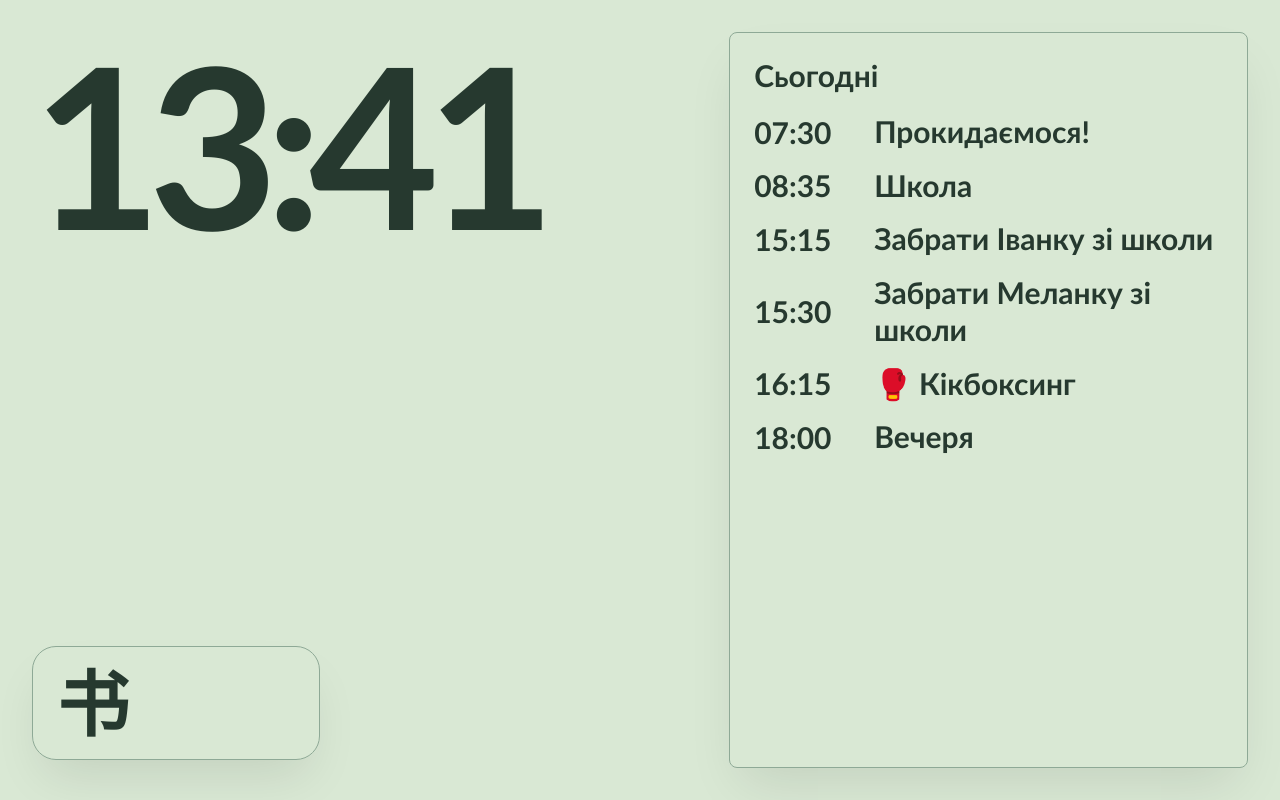
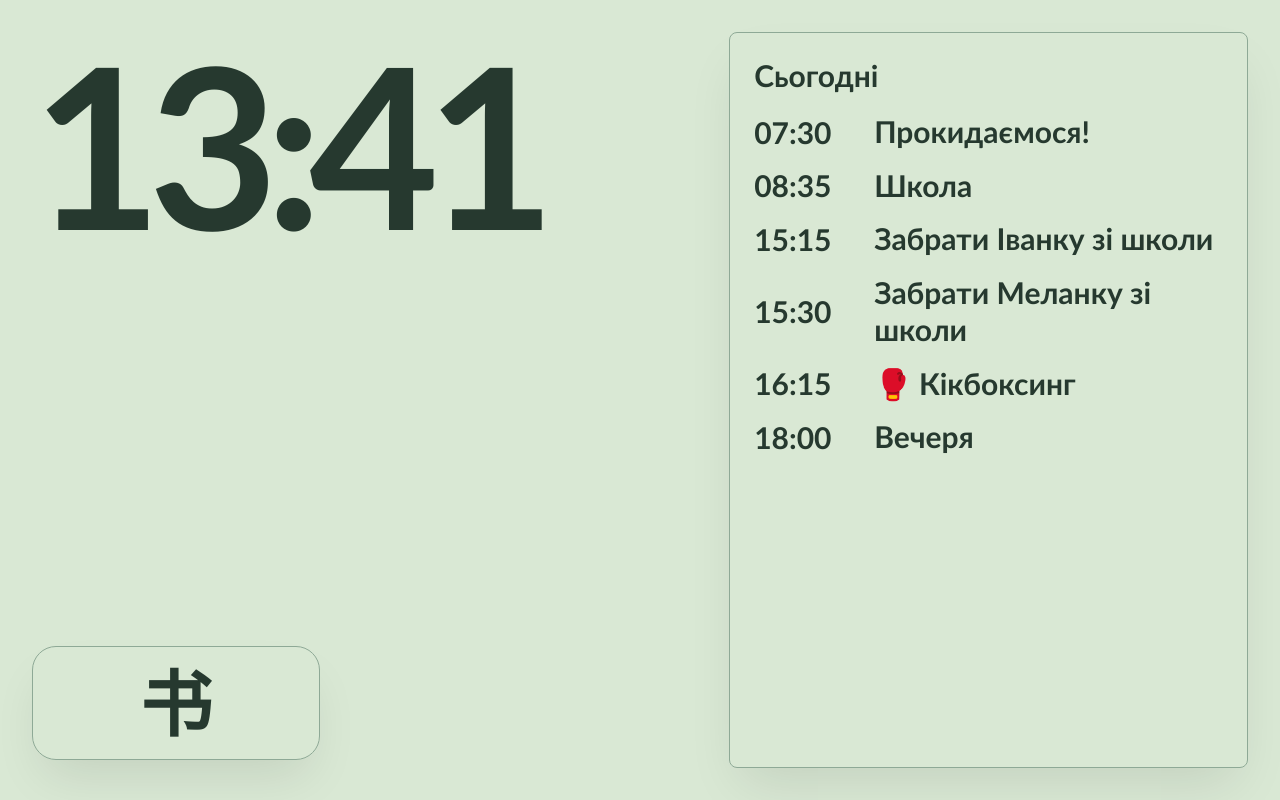
Before and after one commit to bohdandan/homelab, a React (Vite) app in the folder apps/kiosk/: page / in a window 1280 px wide. Built offline with nearby package versions, Linux system fonts and the light colour scheme.

Commit message:
Center kiosk Chinese widget text

```diff
--- a/apps/kiosk/components/dashboard.tsx
+++ b/apps/kiosk/components/dashboard.tsx
@@ -151,7 +151,7 @@ export function Dashboard() {
 
             {chineseCard ? (
               <div
-                className={`mr-auto min-w-[18rem] rounded-3xl border ${theme.border} ${theme.card} px-6 py-5 text-left shadow-2xl shadow-black/10`}
+                className={`mr-auto min-w-[18rem] rounded-3xl border ${theme.border} ${theme.card} px-6 py-5 text-center shadow-2xl shadow-black/10`}
                 style={
                   toneColors
                     ? {
@@ -163,7 +163,7 @@ export function Dashboard() {
               >
                 <button
                   type="button"
-                  className="block w-full text-left transition-transform active:scale-[0.98]"
+                  className="block w-full text-center transition-transform active:scale-[0.98]"
                   aria-label={
                     isChineseRevealed
                       ? `${chineseCard.hanzi}, ${chineseCard.pinyin}, ${chineseCard.meaning}`
@@ -177,7 +177,7 @@ export function Dashboard() {
                 </button>
                 {isChineseRevealed ? (
                   <div className="mt-3 flex items-end justify-between gap-5">
-                    <div>
+                    <div className="min-w-0 flex-1 text-center">
                       <div className="text-3xl font-black text-[var(--tone-light)] dark:text-[var(--tone-night)]">{chineseCard.pinyin}</div>
                       <div className={`mt-1 text-2xl font-bold ${theme.secondary}`}>
                         {chineseCard.meaning}
```
